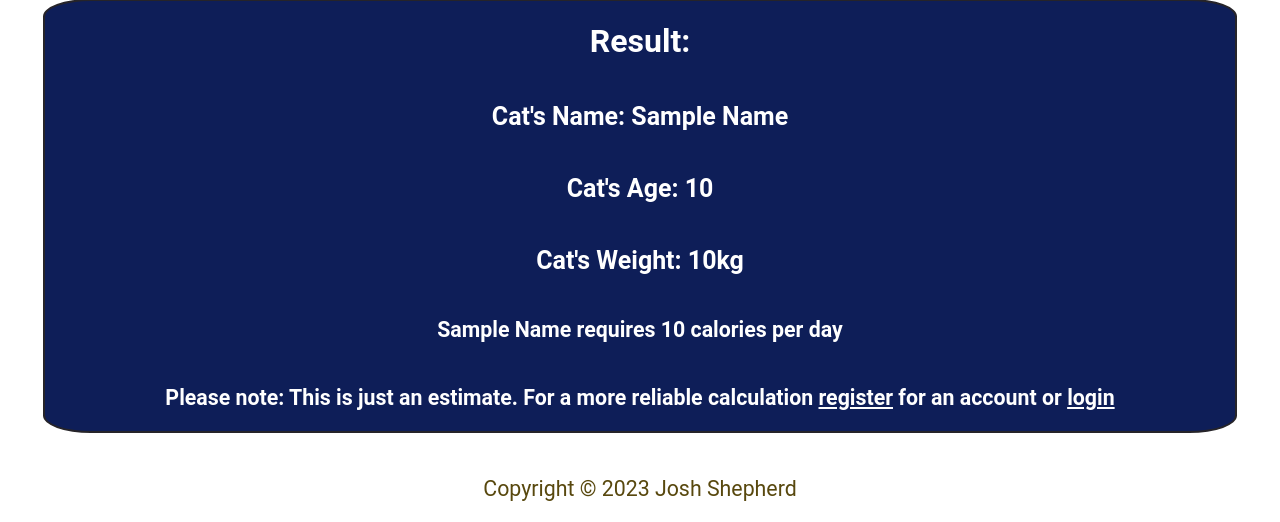
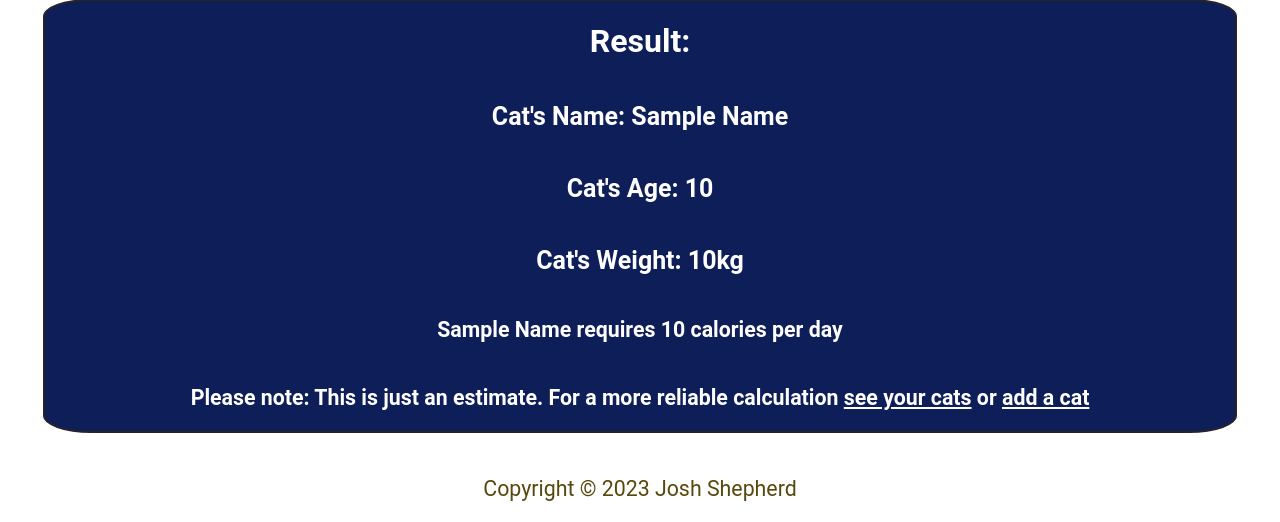
Before and after one commit to Optimized-Coder/my_fitness_cat, a Flask app: template core/templates/main/index.html in a window 1280 px wide. Shown: the part 1399-1921 px from the top of the page. Run offline with Flask 3, Linux system fonts and the light colour scheme; a user stored in the database is signed in; tables that the repository leaves empty hold one stand-in row (values such as "Sample post"); the template is opened without the code that fills it: most values are stand-ins (such as "Sample title", 1, 10 or a date in 2020).

Commit message:
add login conditional for index quick calculator

```diff
--- a/core/templates/main/index.html
+++ b/core/templates/main/index.html
@@ -23,10 +23,18 @@
             <h3>Cat's Weight: {{ weight }}kg</h3>
 
             <h4>{{name.title()}} requires {{calories}} calories per day</h4>
+            {% if current_user.is_authenticated %}
+            <h4>Please note: This is just an estimate. For a more reliable calculation
+                <a href="{{url_for('main.get_cats')}}">see your cats</a> or <a href="{{url_for('main.add_cat_get')}}">
+                    add a cat
+                </a>
+            </h4>
+            {% else %}
             <h4>Please note: This is just an estimate. For a more reliable calculation
                 <a href="{{url_for('auth.register')}}">register</a> for an account or
                 <a href="{{url_for('auth.login')}}">login</a>
             </h4>
+            {% endif %}
         </div>
         {% endif %}
     </div>
```
